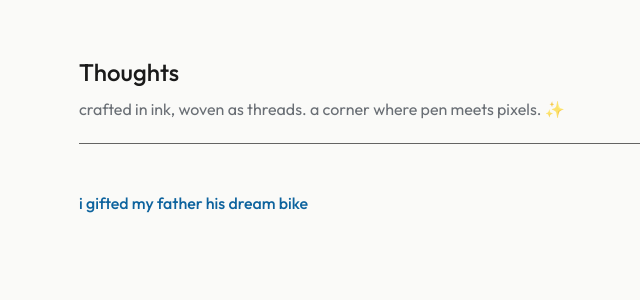
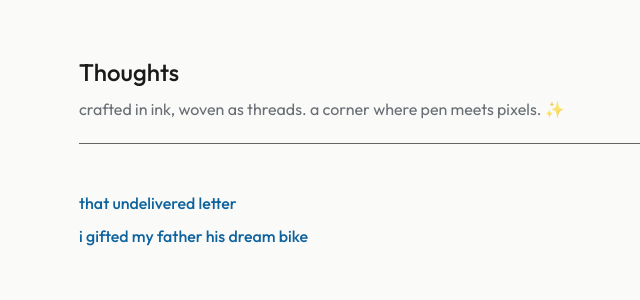
Before and after one commit to priyanshuratnakar/ratnakar.xyz, a Next.js app: page /thoughts in a window 1280 px wide. Shown: the top 300 px of the page, without its empty margins (246-886 px from the left). Built offline with nearby package versions, Linux system fonts and the light colour scheme.

Commit message:
Update thoughts.tsx

```diff
--- a/pages/thoughts.tsx
+++ b/pages/thoughts.tsx
@@ -55,6 +55,16 @@ export default function Home() {
               fontWeight={"normal"}
               opacity={"95%"}
             >
+              <Text>
+                <a
+                  className={"project"}
+                  href={"blogs/that-undelivered-letter"}
+                  target={"_blank"}
+                  rel={"noreferrer"}
+                  style={{ color: "#005B99", fontWeight: "500" }}>
+                  that undelivered letter
+                </a>
+              </Text>
               <Text>
                 <a
                   className={"project"}
```
